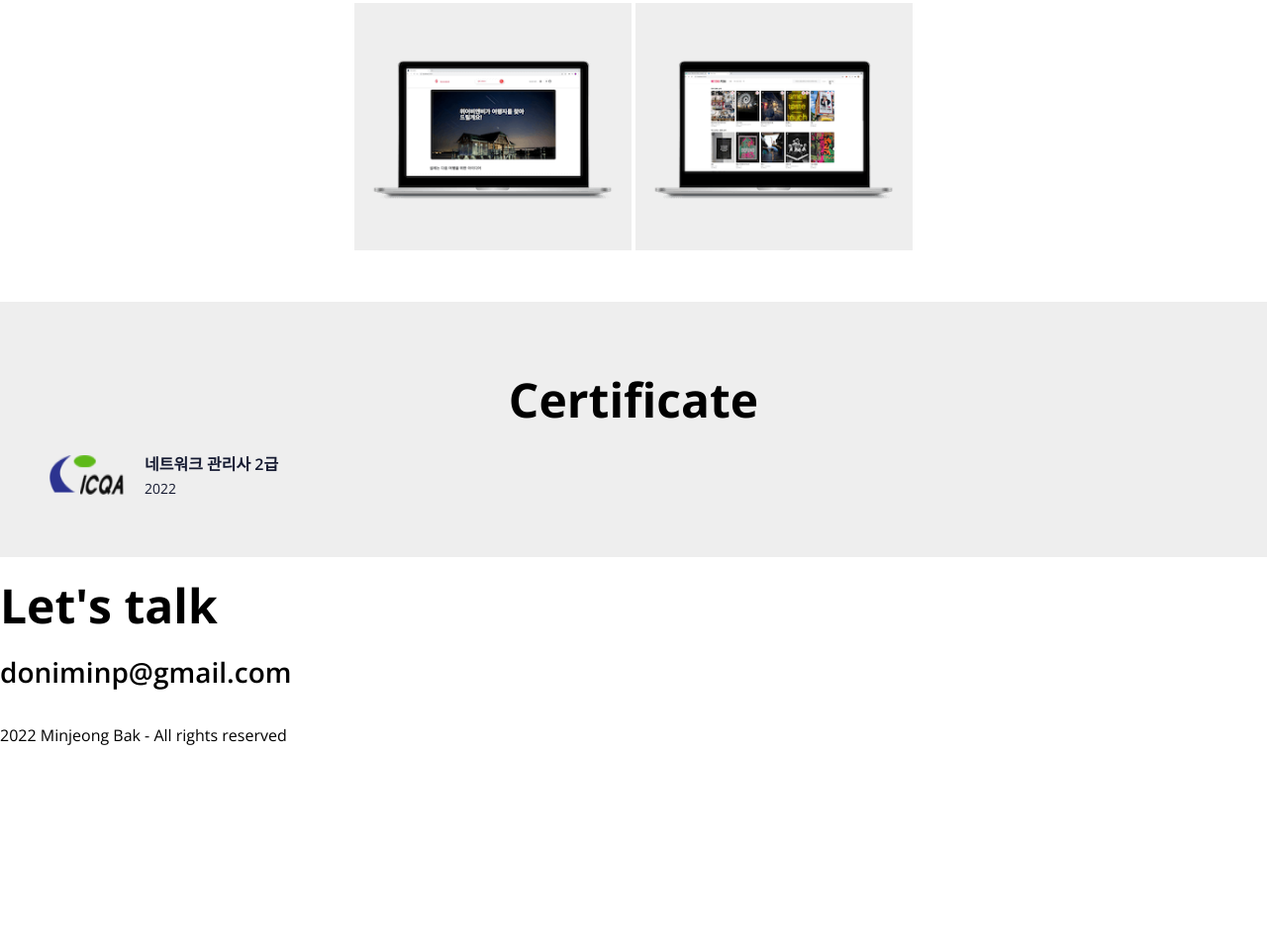
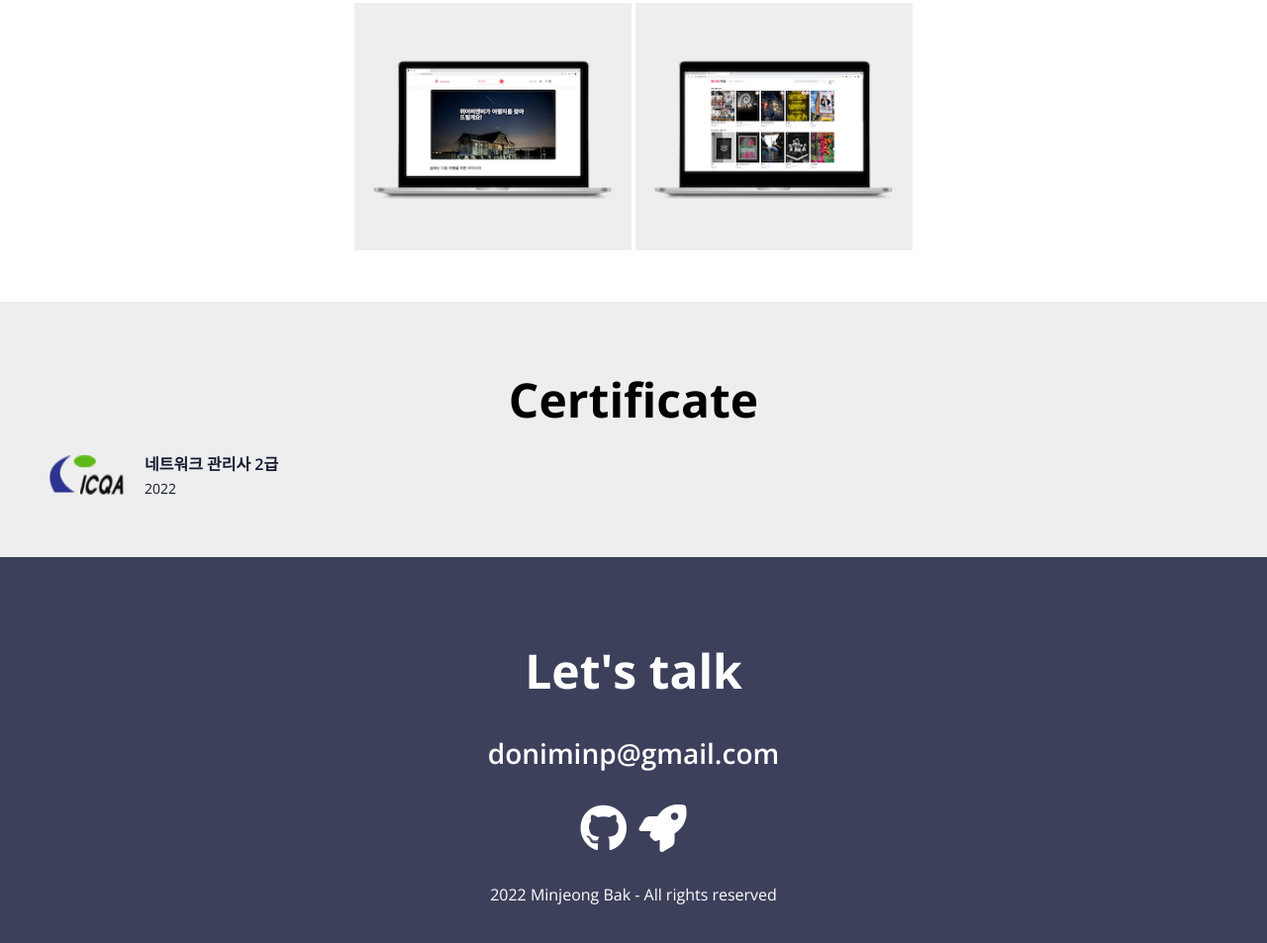
Before and after one commit to minjeongcode/Portfolio, a plain HTML site: page index.html in a window 1280 px wide. Shown: the part 2682-3635 px from the top of the page at 99% size. Before the commit the page ends 3440 px from the top, so only its background shows below. Drawn offline with nearby package versions, Linux system fonts and the light colour scheme.

Commit message:
CSS: Contact

```diff
--- a/index.html
+++ b/index.html
@@ -284,7 +284,7 @@
       </div>
     </section>
     <!-- Contact -->
-    <section id="contact">
+    <section id="contact" class="section">
       <h1 class="contact__title">Let's talk</h1>
       <h2 class="contact__email">doniminp@gmail.com</h2>
       <div class="contact__links">
--- a/style.css
+++ b/style.css
@@ -455,3 +455,29 @@ p {
 #certificate {
   background-color: var(--color-light-white);
 }
+
+/* Contact */
+#contact {
+  background-color: var(--color-set-blue);
+}
+
+.contact__title,
+.contact__email,
+.contact__rights {
+  color: var(--color-white);
+}
+
+.contact__title {
+  margin: 32px 0;
+}
+
+.contact__links {
+  font-size: var(--font-large);
+  margin: 24px 0;
+}
+
+.contact__links i:hover {
+  transform: scale(1.1);
+  color: var(--color-set-orange);
+  transition: all var(--animation-duration) ease-in;
+}
```
